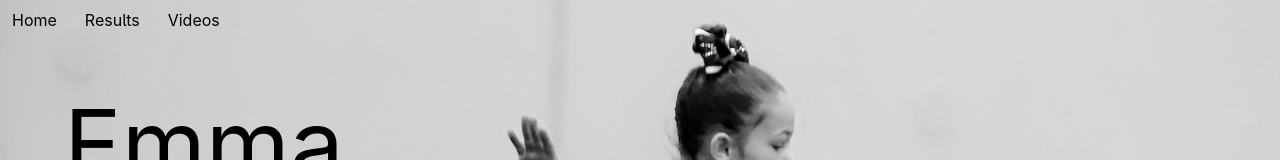
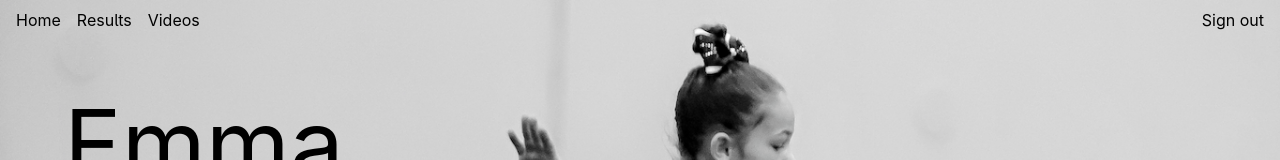
Before and after one commit to StylesTrip/gymnastics-ui, a Next.js app: page / in a window 1280 px wide. Shown: the top 160 px of the page. Built offline with nearby package versions, Linux system fonts and the light colour scheme.

Commit message:
Adding signout prop for appbar

```diff
--- a/src/components/appbar/AppBar.jsx
+++ b/src/components/appbar/AppBar.jsx
@@ -1,13 +1,16 @@
 import clsx from 'clsx';
 import '../../app/globals.css';
 
-export default function AppBar({ variant = 'transparent' }) {
+export default function AppBar({
+    variant = 'transparent',
+    userSignedIn = false,
+}) {
     const MenuItem = ({ href, children }) => {
         return (
             <li>
                 <a
                     className={clsx(
-                        'block py-2 pl-3 pr-4 text-base rounded hover:underline focus:outline-none focus-visible:outline-3 focus-visible:outline-black focus-visible:-outline-offset-4',
+                        'block text-base rounded hover:underline focus:outline-none focus-visible:outline-3 focus-visible:outline-black focus-visible:-outline-offset-4',
                         variant === 'filled' && 'text-white'
                     )}
                     href={href}
@@ -21,18 +24,19 @@ export default function AppBar({ variant = 'transparent' }) {
     return (
         <nav
             className={clsx(
-                '',
+                'flex justify-between items-center px-4 py-2',
                 variant === 'filled' && 'bg-secondary-purple',
                 variant === 'transparent' && 'bg-transparent'
             )}
         >
-            <div className="flex flex-col">
-                <ul className="flex flex-row justify-start">
-                    <MenuItem href="/">Home</MenuItem>
-                    <MenuItem href="/results">Results</MenuItem>
-                    <MenuItem href="/videos">Videos</MenuItem>
-                </ul>
-            </div>
+            <ul className="flex flex-row justify-start gap-4">
+                <MenuItem href="/">Home</MenuItem>
+                <MenuItem href="/results">Results</MenuItem>
+                <MenuItem href="/videos">Videos</MenuItem>
+            </ul>
+            <form action="/auth/signout" method="POST">
+                <button type="submit">Sign out</button>
+            </form>
         </nav>
     );
 }
```
